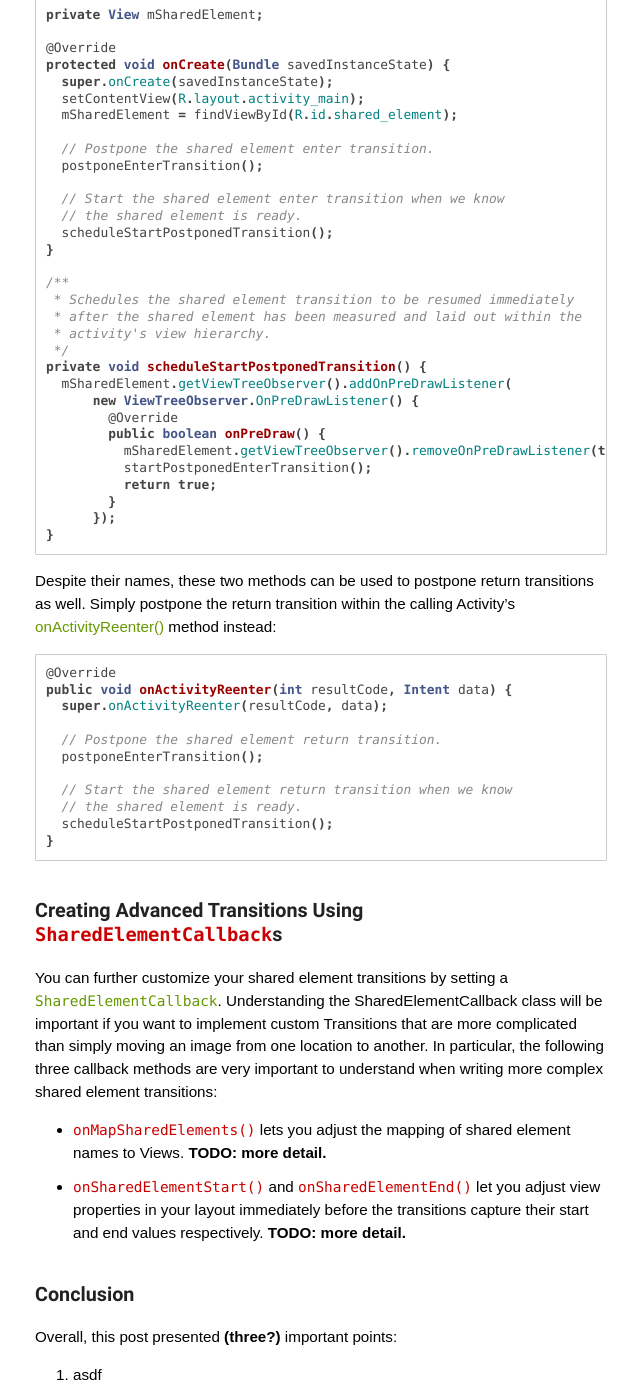
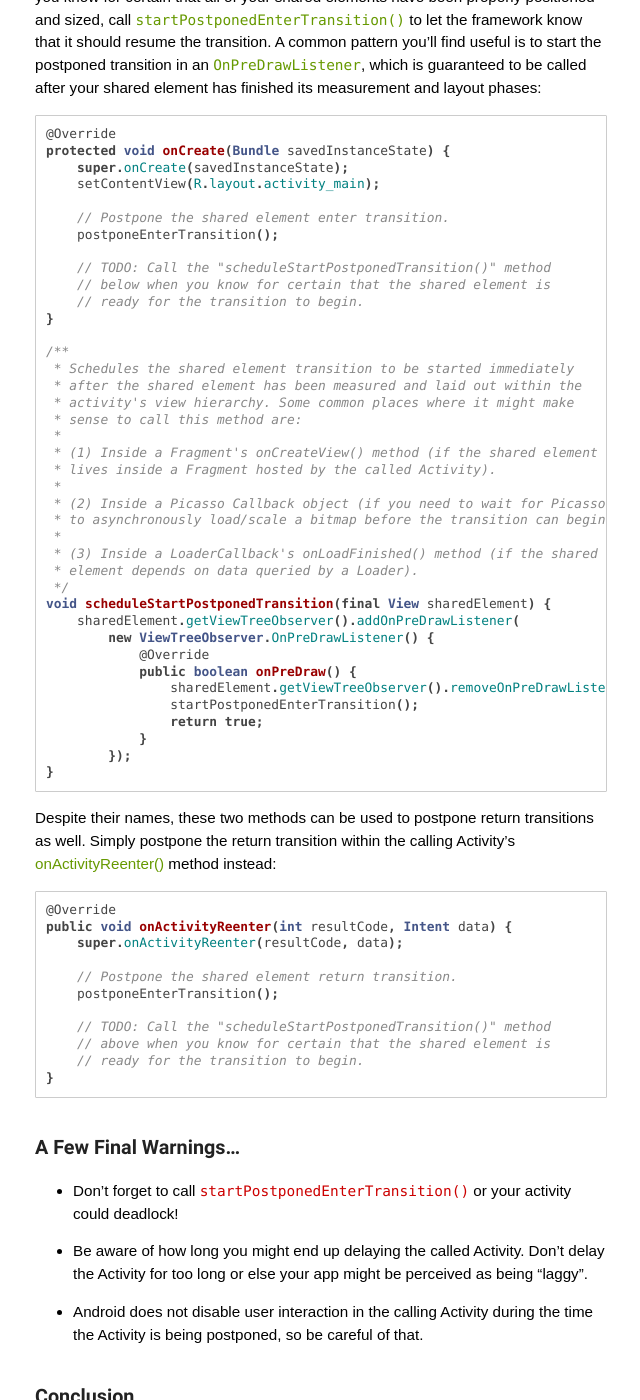
Before and after one commit to alexjlockwood/AndroidDesignPatterns, a Jekyll site: the page built from _posts/2015-01-13-activity-fragment-shared-element-transitions-part3b.md, in a window 1280 px wide and 1400 px high, scrolled down 1868 px. Shown: the whole window, without its empty margins (249-889 px from the left). Built offline with Jekyll 4.4.1, drawn with Linux system fonts in a browser that asks for light colours; some web fonts are replaced; Markdown is read by kramdown in place of the engine named in the settings; a script that is not in the unit is left out; comment, search, counter and statistics services are not loaded; some of the changed text lies outside the part shown.

Commit message:
updates to part3b

````diff
--- a/_posts/2015-01-13-activity-fragment-shared-element-transitions-part3b.md
+++ b/_posts/2015-01-13-activity-fragment-shared-element-transitions-part3b.md
@@ -8,17 +8,18 @@ related: ['/2012/08/implementing-loaders.html',
     '/2012/06/app-force-close-honeycomb-ics.html']
 ---
 
-This post continues our in-depth analysis of _shared element transitions_ by discussing two key features of Lollipop's transition API: postponed shared element transitions and the `SharedElementCallback` interface. It is the fourth of a series of posts I will be writing on the topic:
+This post continues our in-depth analysis of _shared element transitions_ by discussing an important feature of the Lollipop Transition API: postponed shared element transitions. It is the fourth of a series of posts I will be writing on the topic:
 
 * **Part 1:** [Getting Started with Activity & Fragment Transitions][part1]
 * **Part 2:** [Content Transitions In-Depth][part2]
 * **Part 3a:** [Shared Element Transitions In-Depth][part3a]
-* **Part 3b:** [Postponed Transitions & Shared Element Callbacks][part3b]
+* **Part 3b:** [Postponed Shared Element Transitions][part3b]
+* **Part 3c:** Implementing Shared Element Callbacks (_coming soon!_)
 * **Part 4:** Activity & Fragment Transition Examples (_coming soon!_)
 
-We begin by discussing the need to postpone certain shared element transitions through some specific examples.
+We begin by discussing the need to postpone certain shared element transitions by giving a few specific examples.
 
-### Understanding Postponed Shared Element Transitions
+### Why Postponed Shared Element Transitions?
 
 <!--morestart-->
 
@@ -34,40 +35,51 @@ Whether or not the shared elements' end values will be calculated before the tra
 
 * **The shared element depends on asynchronously loaded data.** If the shared element views depends on data loaded by an `AsyncTask`, an `AsyncQueryHandler`, a `Loader`, or something similar, it is possible that the framework will start the transition before those results are delivered back to the activity.
 
-At this point you might be thinking, _"If only there was a way to temporarily pause the transition until we know for sure that the shared elements have been properly measured and laid out."_ Well, you're in luck! The Activity Transitions API<sup><a href="#footnote?" id="ref?">?</a></sup> gives us a way to do just that. To temporarily pause the shared element transition from beginning, call [`postponeEnterTransition()`][postponeEnterTransition] in your activity's `onCreate()` method. Later, when you know for certain that all of your shared elements have been properly positioned and sized, call [`startPostponedEnterTransition()`][startPostponedEnterTransition] to let the framework know that it should resume the transition. A common pattern you'll find useful is to start the postponed transition in an [`OnPreDrawListener`][OnPreDrawListener], which is guaranteed to be called after your shared element has finished its measurement and layout phases:
+### Understanding `postponeEnterTransition()` and `startPostponedEnterTransition()`
+
+At this point you might be thinking, _"If only there was a way to temporarily pause the transition until we know for sure that the shared elements have been properly measured and laid out."_ Well, you're in luck, because the Activity Transitions API<sup><a href="#footnote?" id="ref?">?</a></sup> gives us a way to do just that!
+
+To temporarily pause the shared element transition from beginning, call [`postponeEnterTransition()`][postponeEnterTransition] in your activity's `onCreate()` method. Later, when you know for certain that all of your shared elements have been properly positioned and sized, call [`startPostponedEnterTransition()`][startPostponedEnterTransition] to let the framework know that it should resume the transition. A common pattern you'll find useful is to start the postponed transition in an [`OnPreDrawListener`][OnPreDrawListener], which is guaranteed to be called after your shared element has finished its measurement and layout phases:
 
 ```java
-private View mSharedElement;
-
 @Override
 protected void onCreate(Bundle savedInstanceState) {
-  super.onCreate(savedInstanceState);
-  setContentView(R.layout.activity_main);
-  mSharedElement = findViewById(R.id.shared_element);
+    super.onCreate(savedInstanceState);
+    setContentView(R.layout.activity_main);
 
-  // Postpone the shared element enter transition.
-  postponeEnterTransition();
+    // Postpone the shared element enter transition.
+    postponeEnterTransition();
 
-  // Start the shared element enter transition when we know
-  // the shared element is ready.
-  scheduleStartPostponedTransition();
+    // TODO: Call the "scheduleStartPostponedTransition()" method
+    // below when you know for certain that the shared element is
+    // ready for the transition to begin.
 }
 
 /**
- * Schedules the shared element transition to be resumed immediately
+ * Schedules the shared element transition to be started immediately
  * after the shared element has been measured and laid out within the
- * activity's view hierarchy.
+ * activity's view hierarchy. Some common places where it might make
+ * sense to call this method are:
+ *
+ * (1) Inside a Fragment's onCreateView() method (if the shared element
+ * lives inside a Fragment hosted by the called Activity).
+ *
+ * (2) Inside a Picasso Callback object (if you need to wait for Picasso
+ * to asynchronously load/scale a bitmap before the transition can begin).
+ *
+ * (3) Inside a LoaderCallback's onLoadFinished() method (if the shared
+ * element depends on data queried by a Loader).
  */
-private void scheduleStartPostponedTransition() {
-  mSharedElement.getViewTreeObserver().addOnPreDrawListener(
-      new ViewTreeObserver.OnPreDrawListener() {
-        @Override
-        public boolean onPreDraw() {
-          mSharedElement.getViewTreeObserver().removeOnPreDrawListener(this);
-          startPostponedEnterTransition();
-          return true;
-        }
-      });
+void scheduleStartPostponedTransition(final View sharedElement) {
+    sharedElement.getViewTreeObserver().addOnPreDrawListener(
+        new ViewTreeObserver.OnPreDrawListener() {
+            @Override
+            public boolean onPreDraw() {
+                sharedElement.getViewTreeObserver().removeOnPreDrawListener(this);
+                startPostponedEnterTransition();
+                return true;
+            }
+        });
 }
 ```
 
@@ -76,23 +88,24 @@ Despite their names, these two methods can be used to postpone return transition
 ```java
 @Override
 public void onActivityReenter(int resultCode, Intent data) {
-  super.onActivityReenter(resultCode, data);
+    super.onActivityReenter(resultCode, data);
 
-  // Postpone the shared element return transition.
-  postponeEnterTransition();
+    // Postpone the shared element return transition.
+    postponeEnterTransition();
 
-  // Start the shared element return transition when we know
-  // the shared element is ready.
-  scheduleStartPostponedTransition();
+    // TODO: Call the "scheduleStartPostponedTransition()" method
+    // above when you know for certain that the shared element is
+    // ready for the transition to begin.
 }
 ```
 
-### Creating Advanced Transitions Using `SharedElementCallback`s
+### A Few Final Warnings...
 
-You can further customize your shared element transitions by setting a [`SharedElementCallback`][SharedElementCallback]. Understanding the SharedElementCallback class will be important if you want to implement custom Transitions that are more complicated than simply moving an image from one location to another. In particular, the following three callback methods are very important to understand when writing more complex shared element transitions:
+* Don't forget to call `startPostponedEnterTransition()` or your activity could deadlock!
 
-* `onMapSharedElements()` lets you adjust the mapping of shared element names to Views. **TODO: more detail.**
-* `onSharedElementStart()` and `onSharedElementEnd()` let you adjust view properties in your layout immediately before the transitions capture their start and end values respectively. **TODO: more detail.**
+* Be aware of how long you might end up delaying the called Activity. Don't delay the Activity for too long or else your app might be perceived as being "laggy".
+
+* Android does not disable user interaction in the calling Activity during the time the Activity is being postponed, so be careful of that.
 
 ### Conclusion
 
@@ -106,6 +119,7 @@ As always, thanks for reading! Feel free to leave a comment if you have any ques
 
 <hr class="footnote-divider"/>
 <sup id="footnote?">?</sup> Of course, most applications can usually workaround this issue by calling [`FragmentManager#executePendingTransactions()`][FragmentManager#executePendingTransactions], which will force any pending `FragmentTransaction` to execute immediately instead of asynchronously. <a href="#ref?" title="Jump to footnote ?.">&#8617;</a>
+
 <sup id="footnote?">?</sup> Note that `postponeEnterTransition()` and `startPostponedEnterTransition()` methods only work for Activity Transitions and not for Fragment Transitions. For an explanation and possible workaround, see [this StackOverflow answer][PostponeEnterTransitionForFragments] and [this Google+ post][PostponeEnterTransitionForFragmentsG+]. <a href="#ref?" title="Jump to footnote ?.">&#8617;</a>
 
   [postponeEnterTransition]: https://developer.android.com/reference/android/app/Activity.html#postponeEnterTransition()
````
Also changed, not shown: other parts of _posts/2015-01-13-activity-fragment-shared-element-transitions-part3b.md (+1 -1 lines), _drafts/2015-04-01-shared-element-callbacks.md (added, +18 -0 lines).
